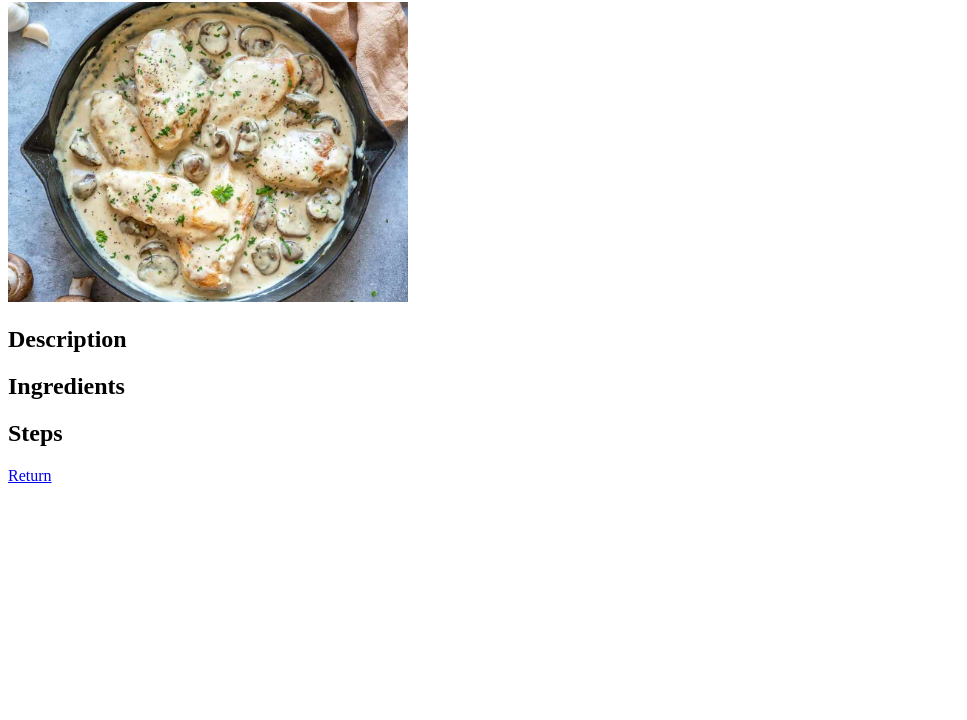
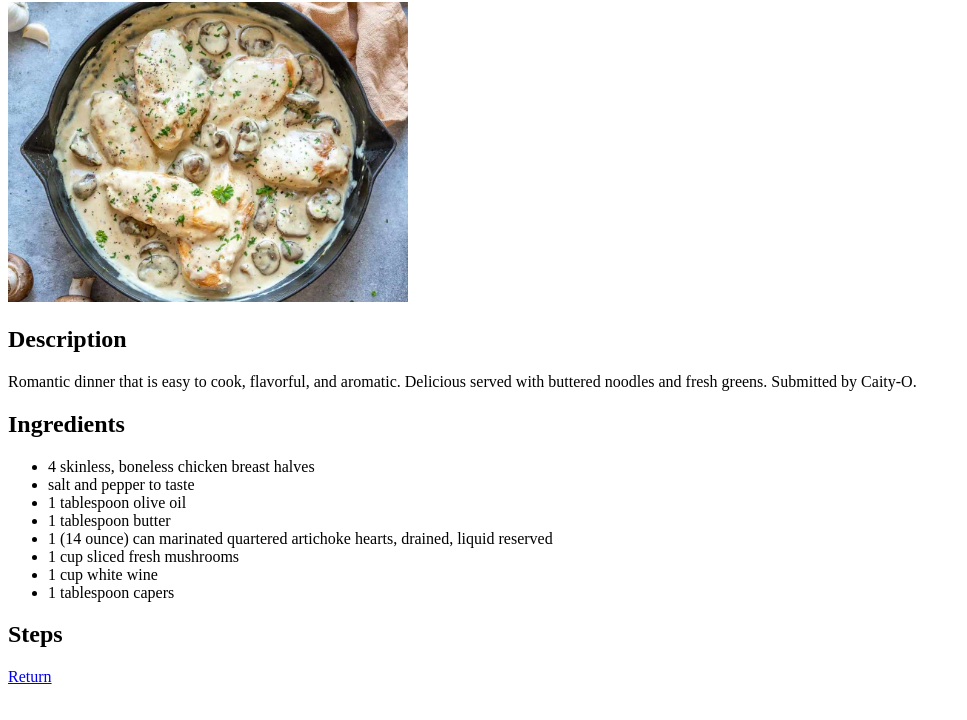
Before and after one commit to sakbob/odin-recipes, a plain HTML site: page recipes/chicken-with-artichokes-and-mushrooms.html in a window 1280 px wide. Shown: the part 78-798 px from the top of the page, without its empty margins (0-967 px from the left). Drawn offline with Linux system fonts and the light colour scheme.

Commit message:
Add ingredients to chicken-with-artichokes-and-mushrooms.html

```diff
--- a/recipes/chicken-with-artichokes-and-mushrooms.html
+++ b/recipes/chicken-with-artichokes-and-mushrooms.html
@@ -14,11 +14,20 @@
 
         <h2>Description</h2>
         <p>
-
+            Romantic dinner that is easy to cook, flavorful, and aromatic.
+            Delicious served with buttered noodles and fresh greens.
+            Submitted by Caity-O.
         </p>
         <h2>Ingredients</h2>
         <ul>
-
+            <li>4 skinless, boneless chicken breast halves</li>
+            <li>salt and pepper to taste</li>
+            <li>1 tablespoon olive oil</li>
+            <li>1 tablespoon butter</li>
+            <li>1 (14 ounce) can marinated quartered artichoke hearts, drained, liquid reserved</li>
+            <li>1 cup sliced fresh mushrooms</li>
+            <li>1 cup white wine</li>
+            <li>1 tablespoon capers</li>
         </ul>
         <h2>Steps</h2>
         <ol>
```
